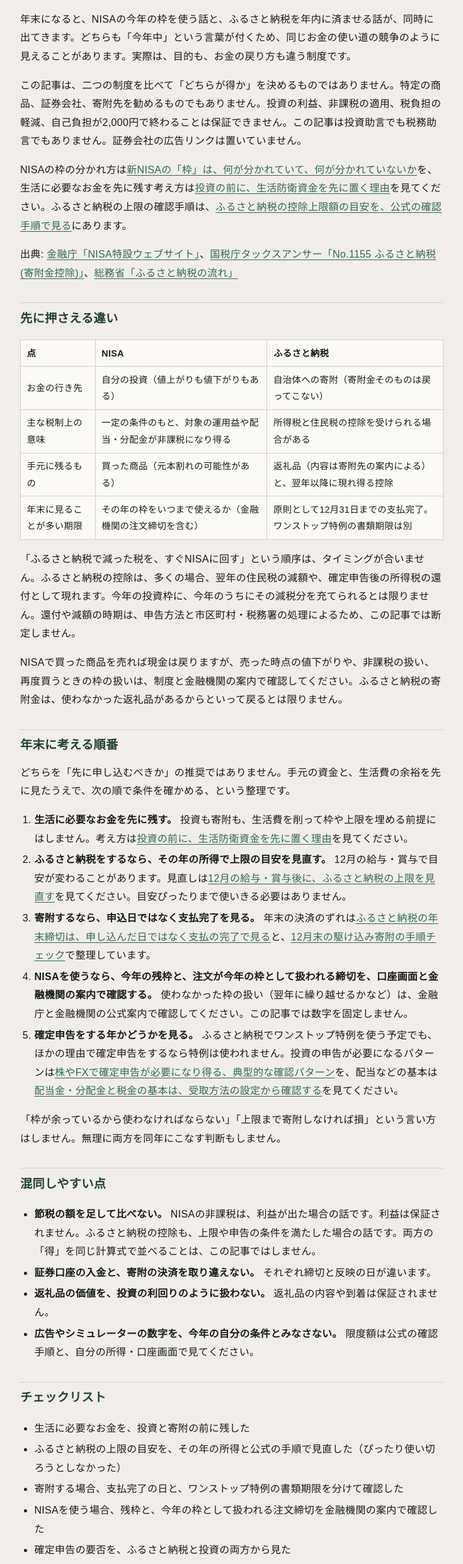
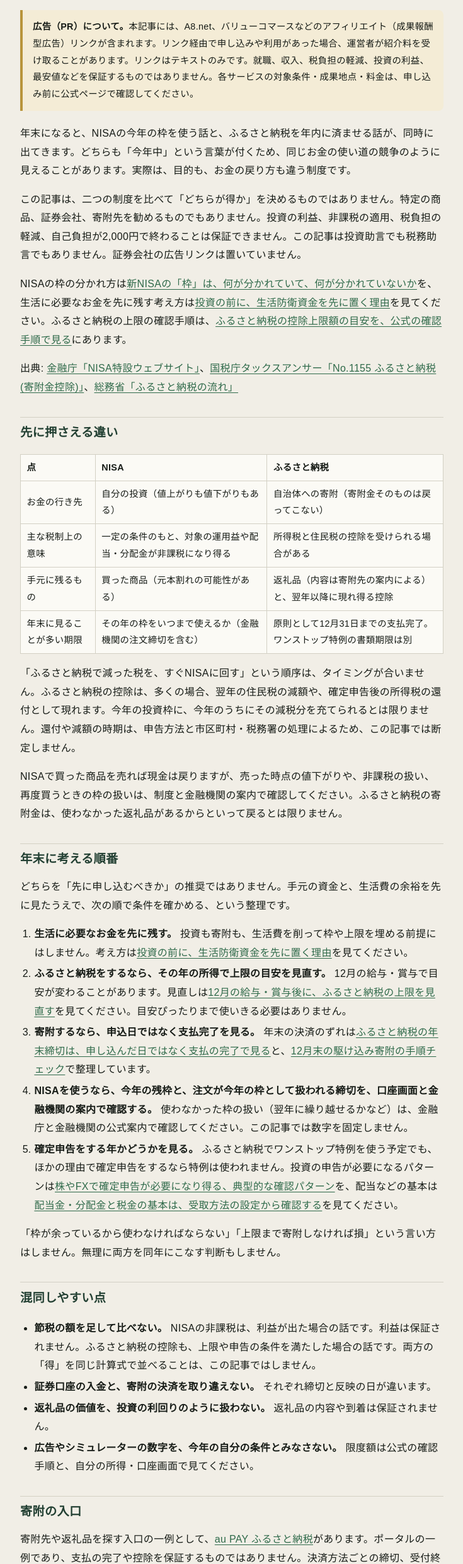
Before and after one commit to ats-business-hub/toushi-fx-nyumon, a plain HTML site: page articles/nisa-furusato-junjo/index.html in a window 1280 px wide. Shown: the part 282-2765 px from the top of the page at 63% size, without its empty margins (272-1007 px from the left). Drawn offline with Linux system fonts and the light colour scheme.

Commit message:
NISAとふるさと納税の記事に、サイト005向けふるさと納税リンクを追加
au PAY ふるさと納税・ふるさと本舗・ウイスキーふるさと納税は、掲載サイト005向けに発行したテキストリンクのみ。証券のアフィリエイトリンクは置かない。他サイト向けの a8mat は使わない。

```diff
--- a/articles/nisa-furusato-junjo/index.html
+++ b/articles/nisa-furusato-junjo/index.html
@@ -50,7 +50,7 @@
         <p class="meta">公開日（サイト原稿）：2026-11-19　記述の基準日：2026-11-19</p>
       </header>
       <div class="measure">
-
+        <p class="pr-notice"><strong>広告（PR）について。</strong>本記事には、A8.net、バリューコマースなどのアフィリエイト（成果報酬型広告）リンクが含まれます。リンク経由で申し込みや利用があった場合、運営者が紹介料を受け取ることがあります。リンクはテキストのみです。就職、収入、税負担の軽減、投資の利益、最安値などを保証するものではありません。各サービスの対象条件・成果地点・料金は、申し込み前に公式ページで確認してください。</p>
         <div class="article-body">
           <p>年末になると、NISAの今年の枠を使う話と、ふるさと納税を年内に済ませる話が、同時に出てきます。どちらも「今年中」という言葉が付くため、同じお金の使い道の競争のように見えることがあります。実際は、目的も、お金の戻り方も違う制度です。</p>
 <p>この記事は、二つの制度を比べて「どちらが得か」を決めるものではありません。特定の商品、証券会社、寄附先を勧めるものでもありません。投資の利益、非課税の適用、税負担の軽減、自己負担が2,000円で終わることは保証できません。この記事は投資助言でも税務助言でもありません。証券会社の広告リンクは置いていません。</p>
@@ -107,6 +107,9 @@
 <li><strong>返礼品の価値を、投資の利回りのように扱わない。</strong> 返礼品の内容や到着は保証されません。</li>
 <li><strong>広告やシミュレーターの数字を、今年の自分の条件とみなさない。</strong> 限度額は公式の確認手順と、自分の所得・口座画面で見てください。</li>
 </ul>
+<h2>寄附の入口</h2>
+<p>寄附先や返礼品を探す入口の一例として、<a href="https://px.a8.net/svt/ejp?a8mat=4BGNCL+2RFHW2+54OC+5YJRM" target="_blank" rel="sponsored nofollow noopener noreferrer">au PAY ふるさと納税</a>があります。ポータルの一例であり、支払の完了や控除を保証するものではありません。決済方法ごとの締切、受付終了、発送時期は、ポータルの表示と寄附先の案内で確認してください。</p>
+<p>ほかのポータルの例として、特産品に特化した<a href="https://px.a8.net/svt/ejp?a8mat=4BGO4Q+8LLIFM+5IMU+5YRHE" target="_blank" rel="sponsored nofollow noopener noreferrer">ふるさと本舗</a>や、ウイスキーの返礼品に特化した<a href="https://px.a8.net/svt/ejp?a8mat=4BGO4Q+8M6Y1E+5U6O+BX3J6" target="_blank" rel="sponsored nofollow noopener noreferrer">ウイスキーふるさと納税</a>があります。いずれも一例であり、控除や返礼品の内容を保証するものではありません。掲載内容は、各ポータルと寄附先の案内で確認してください。</p>
 <h2>チェックリスト</h2>
 <ul>
 <li>生活に必要なお金を、投資と寄附の前に残した</li>
```
